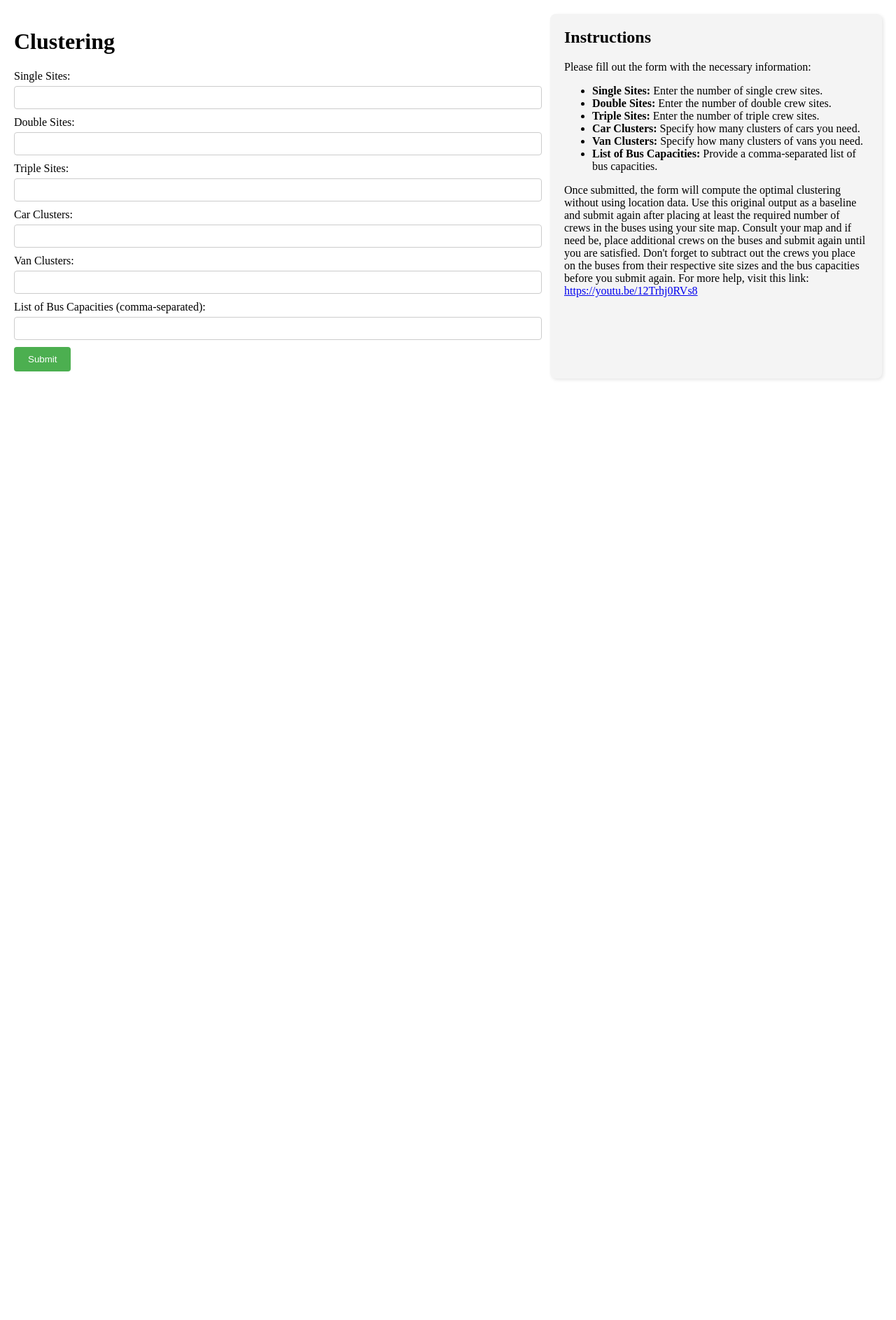
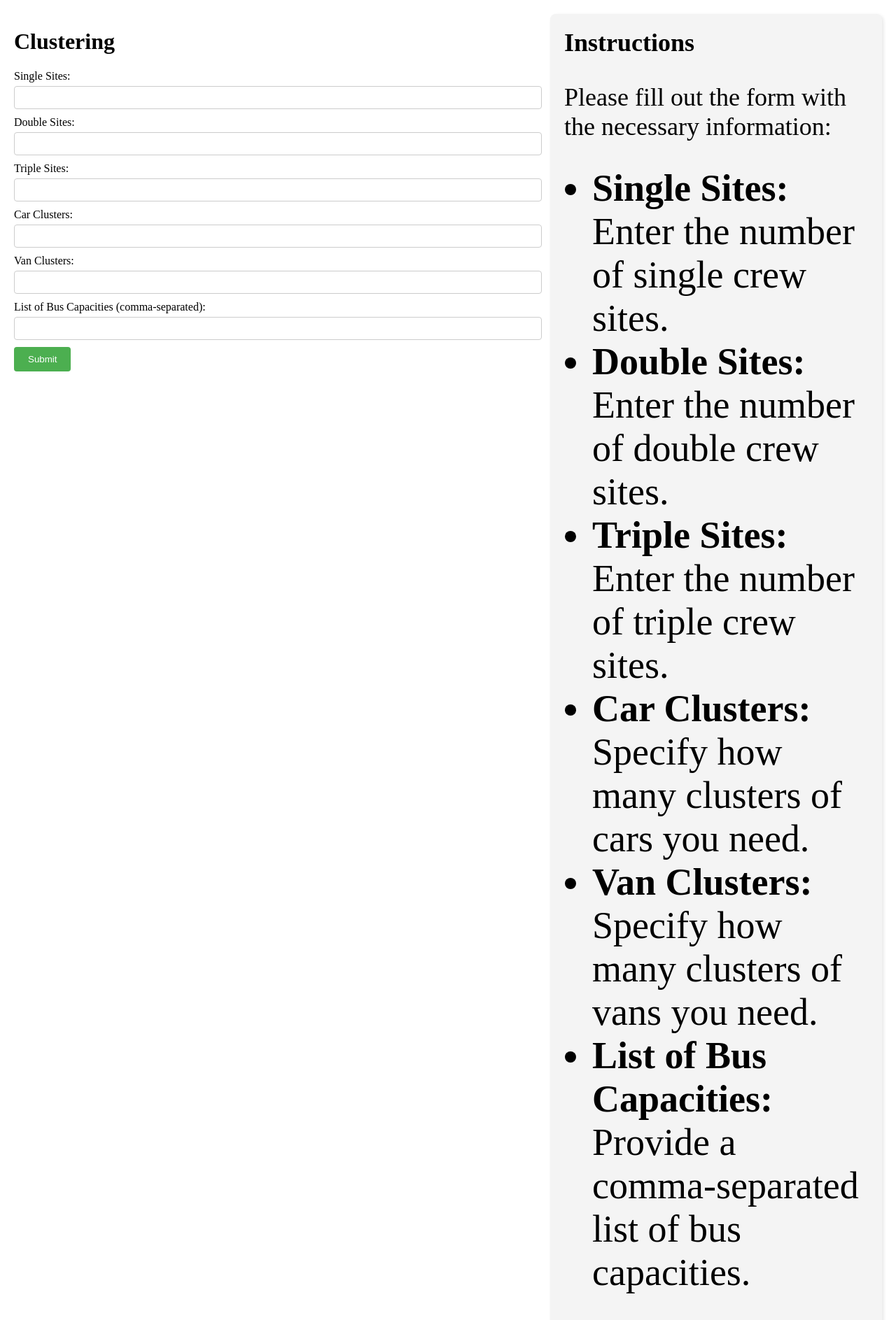
Before and after one commit to cbmckinstry/GMT, a Flask app: page / in a window 1280 px wide. Shown: the top 1887 px of the page at 70% size. Before the commit the page ends 543 px from the top, so only its background shows below. Run offline with Flask 3, Linux system fonts and the light colour scheme.

```diff
--- a/templates/index.html
+++ b/templates/index.html
@@ -21,9 +21,14 @@
             background-color: #f4f4f4;
             border-radius: 8px;
             box-shadow: 2px 2px 5px rgba(0, 0, 0, 0.1);
+            font-size: 1.5em;
         }
         .instructions h2 {
             margin-top: 0;
+            font-size: 1.5em;
+        }
+        .instructions p, .instructions ul, .instructions li {
+            font-size: 1.5em;
         }
         form label {
             display: block;
```
